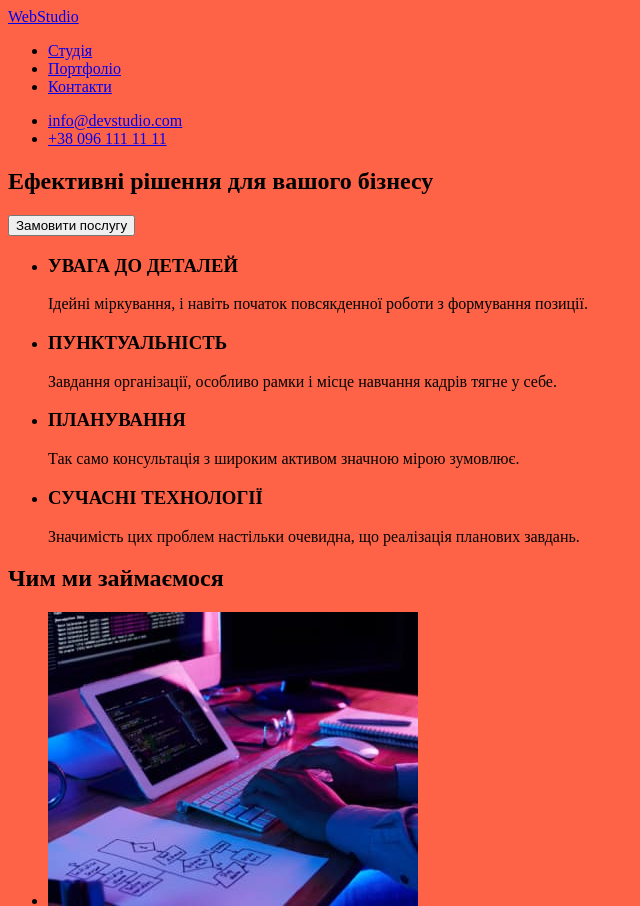
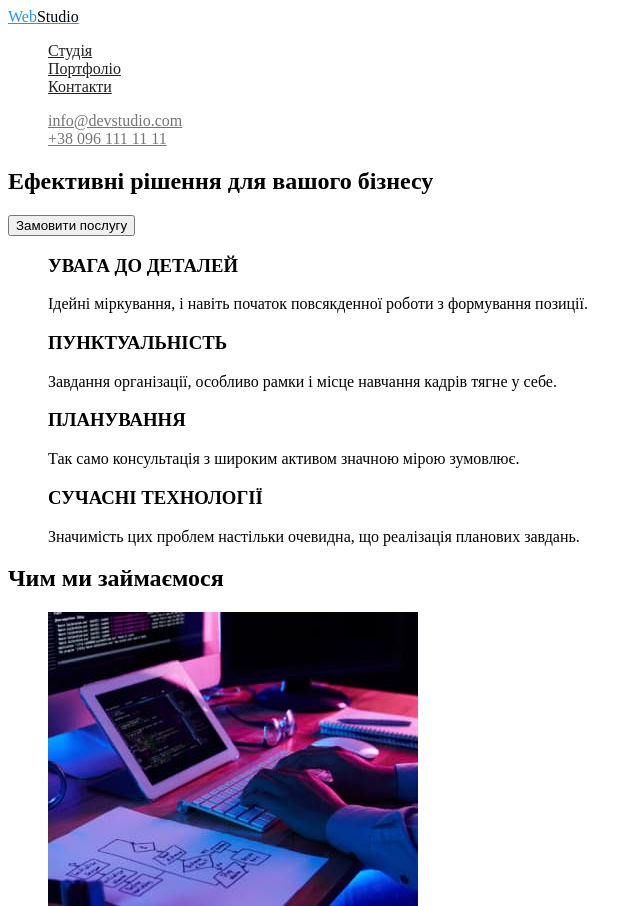
Before and after one commit to Dariaaal/goit-markup-hw-02, a plain HTML site: page index.html in a window 1280 px wide. Shown: the top 906 px of the page, without its empty margins (0-640 px from the left). Drawn offline with Linux system fonts and the light colour scheme.

Commit message:
Colors css

```diff
--- a/css/styles.css
+++ b/css/styles.css
@@ -1,3 +1,38 @@
-body {
-    background-color: tomato;
+:root{}
+
+.body{
+    background-color: #fff;
+    color: #212121;
 }
+
+.logo{
+    color: #2196F3;
+}
+
+.logo2{
+    color: #000;
+}
+
+ul{
+    list-style: none;
+}
+
+/* Site nav */
+
+.site-nav a {
+    color: #212121;
+}
+
+.site-nav a:hover,.site-nav a:focus{
+    color: #2196F3;
+}
+
+.contacts a{
+    color: #757575;
+}
+
+.contacts a:hover,.contacts a:focus{
+    color: #2196F3;
+}
+
+/* Hero */
--- a/index.html
+++ b/index.html
@@ -5,22 +5,22 @@
     <meta http-equiv="X-UA-Compatible" content="IE=edge">
     <meta name="viewport" content="width=device-width, initial-scale=1.0">
     <title>WebStudio</title>
-    <link rel="stylesheet" href="./css/styles.css"
+    <link rel="stylesheet" href="./css/styles.css"/>
 </head>
 <body>
     <!--Header-->
     <header>
-        <a href="/">
-            WebStudio
+        <a href="#" class="logo">
+            Web<span class="logo2">Studio</span>
         </a>
         <nav>
-            <ul>
+            <ul class="site-nav">
                 <li><a href="#">Студія</a></li>
-                <li><a href="#">Портфоліо</a></li>
+                <li><a href="./portfolio.html">Портфоліо</a></li>
                 <li><a href="#">Контакти</a></li>
             </ul>
         </nav>
-            <ul>
+            <ul class="contacts">
                 <li><a href="mailto:info@devstudio.com">info@devstudio.com</a></li>
                 <li><a href="tel:+380961111111">+38 096 111 11 11</a></li>
             </ul>
```
Also changed, not shown: portfolio.html (added, +12 -0 lines).
